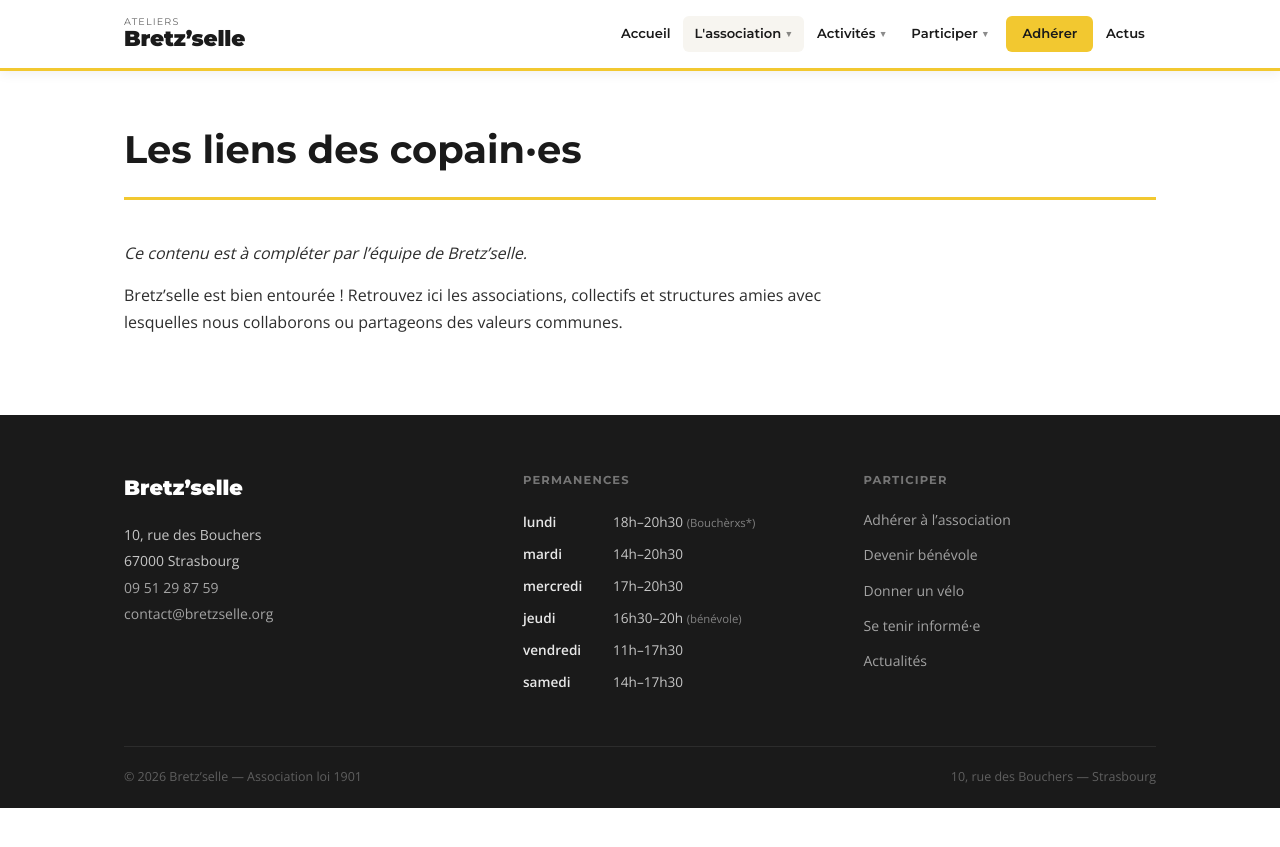
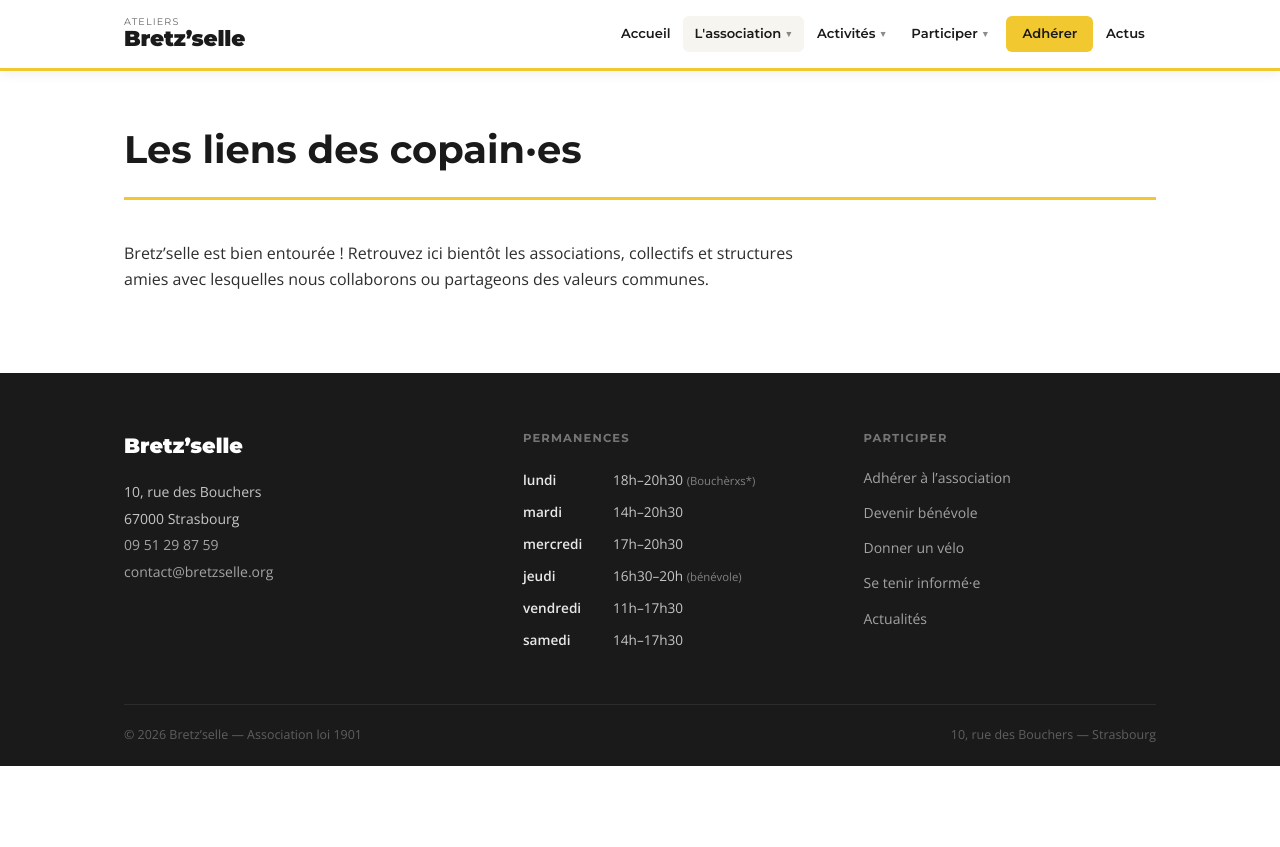
Before and after one commit to Bretzselle/bretzselle.org, a Jekyll site: the page built from lassociation/liens.md, in a window 1280 px wide. Shown: the top 847 px of the page. Built offline with Jekyll 4.4.1, drawn with Linux system fonts in a browser that asks for light colours.

Commit message:
Update liens pour upload.md

```diff
--- a/lassociation/liens.md
+++ b/lassociation/liens.md
@@ -4,6 +4,5 @@ title: Les liens des copain·es
 permalink: /lassociation/liens/
 ---
 
-*Ce contenu est à compléter par l'équipe de Bretz'selle.*
 
-Bretz'selle est bien entourée ! Retrouvez ici les associations, collectifs et structures amies avec lesquelles nous collaborons ou partageons des valeurs communes.
+Bretz'selle est bien entourée ! Retrouvez ici bientôt les associations, collectifs et structures amies avec lesquelles nous collaborons ou partageons des valeurs communes.
```
